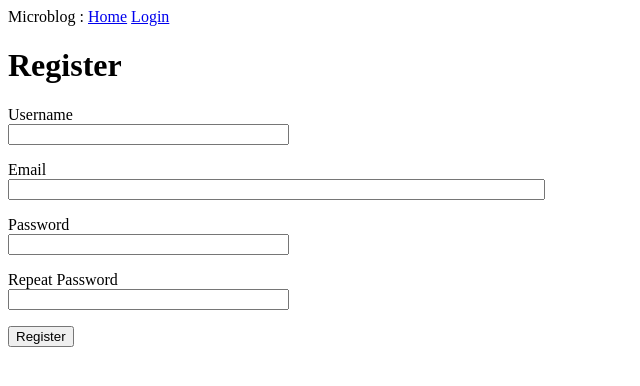
After one commit to snehagupta01/HackOCommune, a Flask app: page /register in a window 1280 px wide. The commit adds this page. Shown: the top 386 px of the page, without its empty margins (0-640 px from the left). Run offline with Flask 2, Linux system fonts and the light colour scheme.

Commit message:
user logins

```diff
--- a/app/__init__.py
+++ b/app/__init__.py
@@ -2,11 +2,13 @@ from flask import Flask
 from config import Config
 from flask_sqlalchemy import SQLAlchemy
 from flask_migrate import Migrate
-
+from flask_login import LoginManager
 
 app=Flask(__name__)
 app.config.from_object(Config)
 db=SQLAlchemy(app)
 migrate=Migrate(app,db)
+login=LoginManager(app)
+login.login_view='login'
 
 from app import routes,models
--- a/app/forms.py
+++ b/app/forms.py
@@ -1,9 +1,27 @@
 from flask_wtf import FlaskForm
 from wtforms import StringField,PasswordField,BooleanField,SubmitField
-from wtforms.validators import DataRequired
+from wtforms.validators import DataRequired,Email,EqualTo,ValidationError
+from app.models import User
 
 class LoginForm(FlaskForm):
     username=StringField('Username',validators=[DataRequired()])
     password=PasswordField('Password',validators=[DataRequired()])
     remember_me=BooleanField('Remember Me')
     submit=SubmitField('Sign In')
+
+class RegistrationForm(FlaskForm):
+    username=StringField('Username',validators=[DataRequired()])
+    email=StringField('Email',validators=[DataRequired(),Email()])
+    password=PasswordField('Password',validators=[DataRequired()])
+    password2=PasswordField('Repeat Password',validators=[DataRequired(),EqualTo('password')])
+    submit=SubmitField('Register')
+
+    def validate_username(self,username):
+        user=User.query.filter_by(username=username.data).first()
+        if user is not None:
+            raise ValidationError('Please use a different username')
+
+    def validate_email(self,email):
+        user=User.query.filter_by(email=email.data).first()
+        if user is not None:
+            raise ValidationError('Please use a different email.')
--- a/app/routes.py
+++ b/app/routes.py
@@ -1,11 +1,15 @@
-from app import app
-from flask import render_template,flash,redirect,url_for
-from app.forms import LoginForm
+from app import app,db
+from flask import render_template,flash,redirect,url_for,request
+from werkzeug.urls import url_parse
+from app.forms import LoginForm,RegistrationForm
+from flask_login import login_user,current_user,logout_user,login_required
+from app.models import User
 
 @app.route('/')
 @app.route('/index')
+@login_required
 def index():
-    user={'username':'sneha'}
+
     posts=[
         {
             'author':{'username':'sg1'},
@@ -15,12 +19,40 @@ def index():
             'body':'day2'
         }
     ]
-    return render_template('index.html',title='Home',user=user,posts=posts)
+    return render_template('index.html',title='Home',posts=posts)
 
 @app.route('/login',methods=['POST','GET'])
 def login():
+    if current_user.is_authenticated:
+        redirect(url_for('index'))
     form=LoginForm()
     if form.validate_on_submit():
-        flash('Login requseted for user={} ,remember_me={}'.format(form.username.data,form.remember_me.data))
-        return redirect(url_for('index'))
+        user=User.query.filter_by(username=form.username.data).first()
+        if user is None or not user.check_password(form.password.data):
+            flash('Invalid username or password')
+            return redirect(url_for('login'))
+        login_user(user,remember=form.remember_me.data)
+        next_page=request.args.get('next')
+        if not next_page or url_parse(next_page).netloc != '':
+            next_page=url_for('index')
+        return redirect(next_page)
     return render_template('login.html',title='Sign In',form=form)
+
+@app.route('/logout')
+def logout():
+    logout_user()
+    return redirect(url_for('index'))
+
+@app.route('/register',methods=['GET','POST'])
+def register():
+    if current_user.is_authenticated:
+        redirect(url_for('index'))
+    form=RegistrationForm()
+    if form.validate_on_submit():
+        user=User(username=form.username.data,email=form.email.data)
+        user.set_password(form.password.data)
+        db.session.add(user)
+        db.session.commit()
+        flash('Congratulation, you are now a registered user')
+        return redirect(url_for('login'))
+    return render_template('register.html',form=form,title='Register')
--- a/app/templates/base.html
+++ b/app/templates/base.html
@@ -7,10 +7,14 @@
         {%endif%}
     </head>
     <body>
-        <div
-        >Microblog :
+        <div>
+        Microblog :
         <a href="{{url_for('index')}}">Home</a>
+        {% if current_user.is_anonymous %}
         <a href="{{url_for('login')}}">Login </a>
+        {% else %}
+        <a href="{{url_for('logout')}}">Logout </a>
+        {% endif %}
     </div>
         {% with messages=get_flashed_messages() %}
         {% if messages %}
--- a/app/templates/index.html
+++ b/app/templates/index.html
@@ -1,6 +1,6 @@
 {% extends "base.html" %}
 {% block content %}
-       <h1> Hi, {{user.username}} </h1>
+       <h1> Hi, {{current_user.username}} </h1>
 
        {% for post in posts%}
        <div><p>{{post.author.username}} says :</p><b>{{post.body}}</b></div>
--- a/app/templates/login.html
+++ b/app/templates/login.html
@@ -26,4 +26,5 @@
     {{form.submit()}}
 </p>
 </form>
+<p>New User ?<a href="{{url_for('register')}}">Click to Register</a></p>
 {% endblock %}
--- /dev/null
+++ b/app/templates/register.html
@@ -0,0 +1,37 @@
+{% extends "base.html" %}
+
+{% block content %}
+    <h1>Register</h1>
+    <form action="" method="post">
+        {{ form.hidden_tag() }}
+        <p>
+            {{ form.username.label }}<br>
+            {{ form.username(size=32) }}<br>
+            {% for error in form.username.errors %}
+            <span style="color: red;">[{{ error }}]</span>
+            {% endfor %}
+        </p>
+        <p>
+            {{ form.email.label }}<br>
+            {{ form.email(size=64) }}<br>
+            {% for error in form.email.errors %}
+            <span style="color: red;">[{{ error }}]</span>
+            {% endfor %}
+        </p>
+        <p>
+            {{ form.password.label }}<br>
+            {{ form.password(size=32) }}<br>
+            {% for error in form.password.errors %}
+            <span style="color: red;">[{{ error }}]</span>
+            {% endfor %}
+        </p>
+        <p>
+            {{ form.password2.label }}<br>
+            {{ form.password2(size=32) }}<br>
+            {% for error in form.password2.errors %}
+            <span style="color: red;">[{{ error }}]</span>
+            {% endfor %}
+        </p>
+        <p>{{ form.submit() }}</p>
+    </form>
+{% endblock %}
```
Also changed, not shown: app/models.py (+13 -2 lines), app.db.
